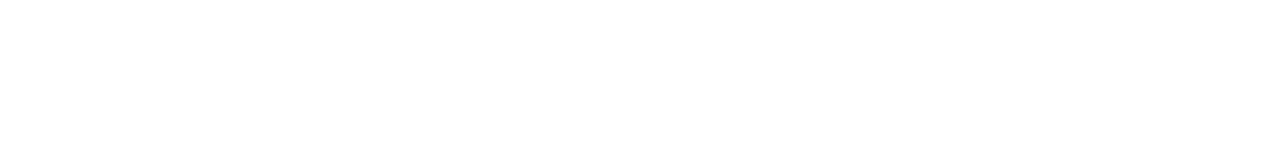
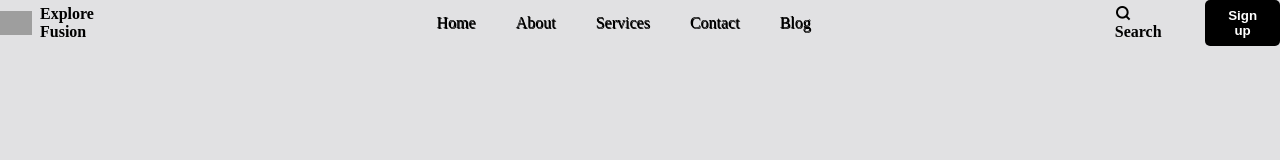
Before and after one commit to SazzzNiziyan/Travel-website, a plain HTML site: page index.html in a window 1280 px wide. Drawn offline with nearby package versions, Linux system fonts and the light colour scheme; grey boxes are pictures that could not be loaded.

Commit message:
complete navbar

```diff
--- a/index.html
+++ b/index.html
@@ -1,12 +1,43 @@
 <!DOCTYPE html>
 <html lang="en">
-<head>
-    <meta charset="UTF-8">
-    <meta name="viewport" content="width=device-width, initial-scale=1.0">
+  <head>
+    <meta charset="UTF-8" />
+    <meta name="viewport" content="width=device-width, initial-scale=1.0" />
     <title>Document</title>
-    <link rel="stylesheet" href="style.css">
-</head>
-<body>
-    <nav></nav>
-</body>
+    <link rel="stylesheet" href="style.css" />
+    <link
+      rel="stylesheet"
+      href="https://cdnjs.cloudflare.com/ajax/libs/remixicon/4.6.0/remixicon.css"
+      integrity="sha512-kJlvECunwXftkPwyvHbclArO8wszgBGisiLeuDFwNM8ws+wKIw0sv1os3ClWZOcrEB2eRXULYUsm8OVRGJKwGA=="
+      crossorigin="anonymous"
+      referrerpolicy="no-referrer"
+    />
+  </head>
+
+  <body>
+    <header>
+      <nav>
+        <div class="logo">
+          <img
+            src="https://plus.unsplash.com/premium_photo-1661914978519-52a11fe159a7?q=80&w=2670&auto=format&fit=crop&ixlib=rb-4.0.3&ixid=M3wxMjA3fDB8MHxwaG90by1wYWdlfHx8fGVufDB8fHx8fA%3D%3D"
+            alt="Logo"
+          />
+          <p>Explore Fusion</p>
+        </div>
+
+        <div class="option">
+          <a href="#">Home</a>
+          <a href="#">About</a>
+          <a href="#">Services</a>
+          <a href="#">Contact</a>
+          <a href="#">Blog</a>
+        </div>
+
+        <div class="search-bar">
+          <a href="#"><i class="ri-search-line"></i> Search</a>
+          <button>Sign up</button>
+        </div>
+      </nav>
+    </header>
+  </body>
 </html>
--- a/style.scss
+++ b/style.scss
@@ -7,4 +7,63 @@
 html, body{
     height: 100%;
     width: 100%;
+    background-color: #E1E1E3;
+    font-family: Gilroy;
 }
+
+header{
+    nav{
+        display: flex;
+        justify-content: space-around;
+        align-items: center;
+        gap: 19rem;
+
+
+        .logo{
+            display: flex;
+            align-items: center;
+            img{
+                width: 2rem;
+            }
+            p{
+                font-size: 1rem;
+                margin-left: 0.5rem;
+                font-weight: 800;
+                // text-transform: uppercase;
+                font-family: "Countryside";
+            }
+        }
+
+
+        .option{
+            display: flex;
+            gap: 2.5rem;
+            a{
+                text-decoration: none;
+                color: #000;
+                font-size: 1rem;
+                text-shadow: .8px .8px 0px #000000;
+            }
+        }
+
+        .search-bar{
+            display: flex;
+            align-items: center;
+            gap: 2rem;
+            a{
+                text-decoration: none;
+                color: #000;
+                font-size: 1rem;
+                font-weight: 600;
+            }
+            button{
+                padding: 0.5rem 1rem;
+                border: none;
+                border-radius: 5px;
+                background-color: #000;
+                color: #fff;
+                font-weight: 700;
+            }
+        }
+    }
+}
```
Also changed, not shown: style.css, 1 other file.
